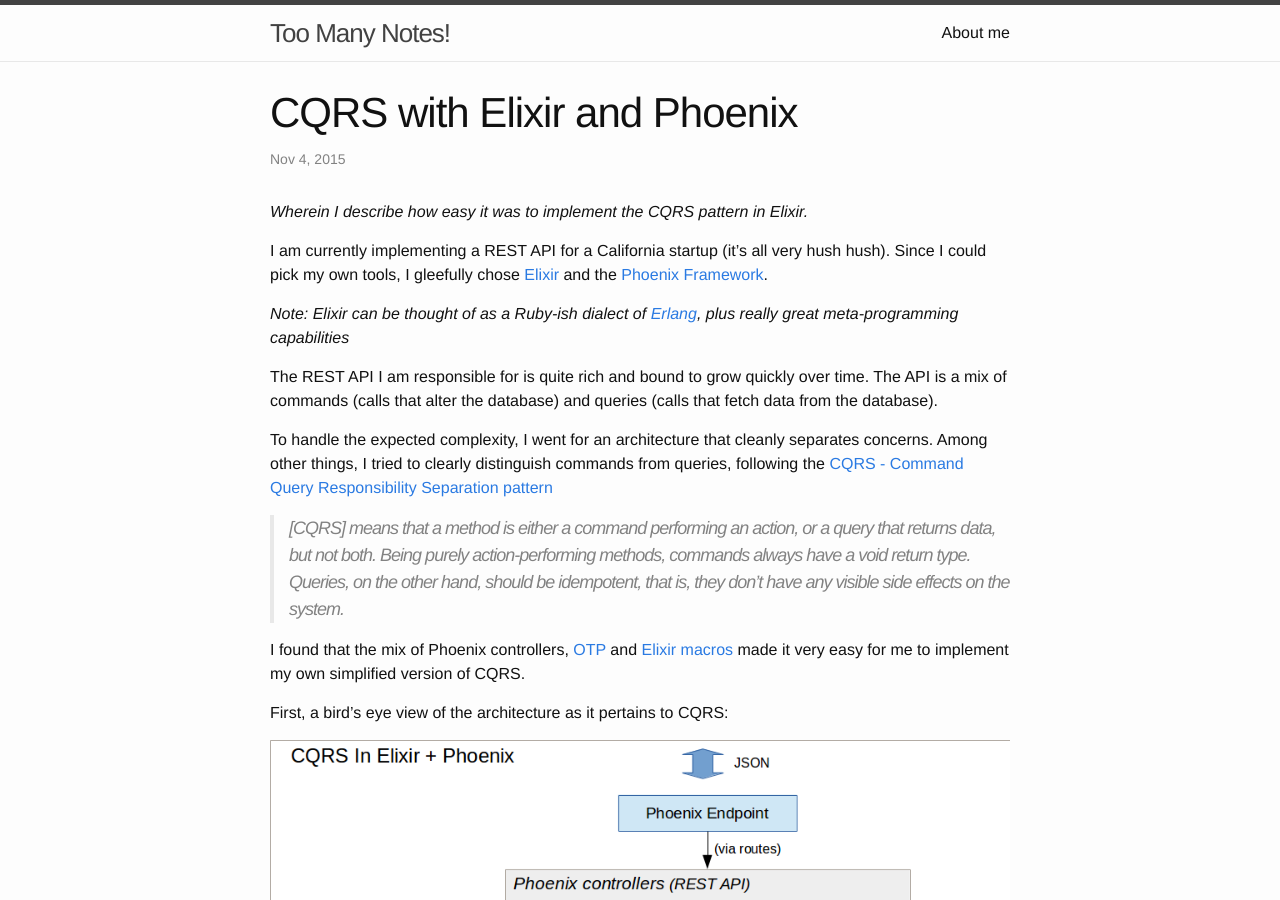
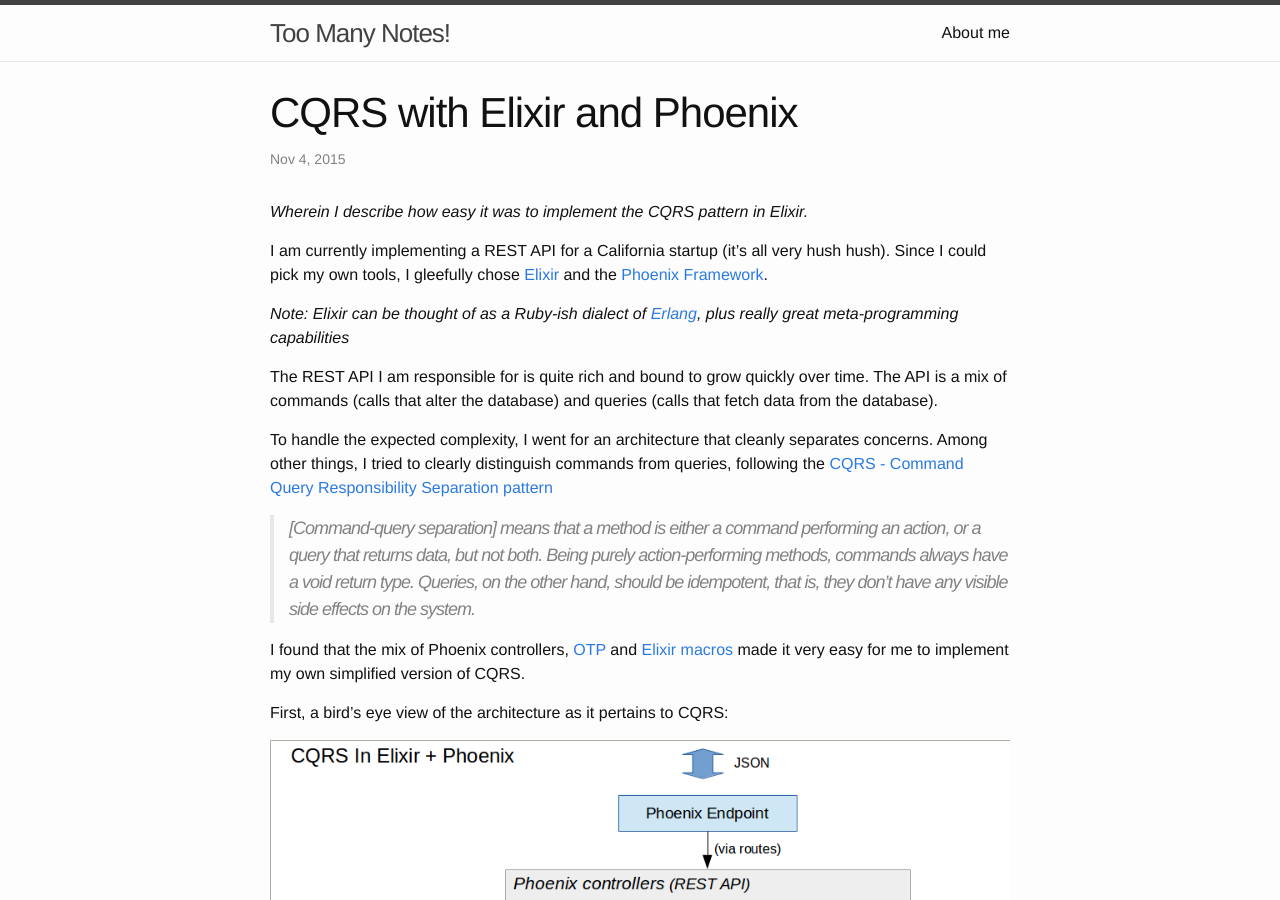
Before and after one commit to jfcloutier/jfcloutier.github.io, a Jekyll site: the page built from _posts/2015-11-04-cqrs_elixir_phoenix.markdown, in a window 1280 px wide and 900 px high. Built offline with Jekyll 4.4.1, drawn with Linux system fonts in a browser that asks for light colours.

Commit message:
Correction suggested by Jacob Atzen - thanks!

```diff
--- a/_posts/2015-11-04-cqrs_elixir_phoenix.markdown
+++ b/_posts/2015-11-04-cqrs_elixir_phoenix.markdown
@@ -15,7 +15,7 @@ The REST API I am responsible for is quite rich and bound to grow quickly over t
 
 To handle the expected complexity, I went for an architecture that cleanly separates concerns. Among other things, I tried to clearly distinguish commands from queries, following the [CQRS - Command Query Responsibility Separation pattern](http://http://cqrs.nu/Faq/command-query-responsibility-segregation)
 
->[CQRS] means that a method is either a command performing an action, or a query that returns data, but not both.
+>[Command-query separation] means that a method is either a command performing an action, or a query that returns data, but not both.
 >Being purely action-performing methods, commands always have a void return type.
 >Queries, on the other hand, should be idempotent, that is, they don't have any visible side effects on the system.
 
```
Also changed, not shown: 2 other files.
